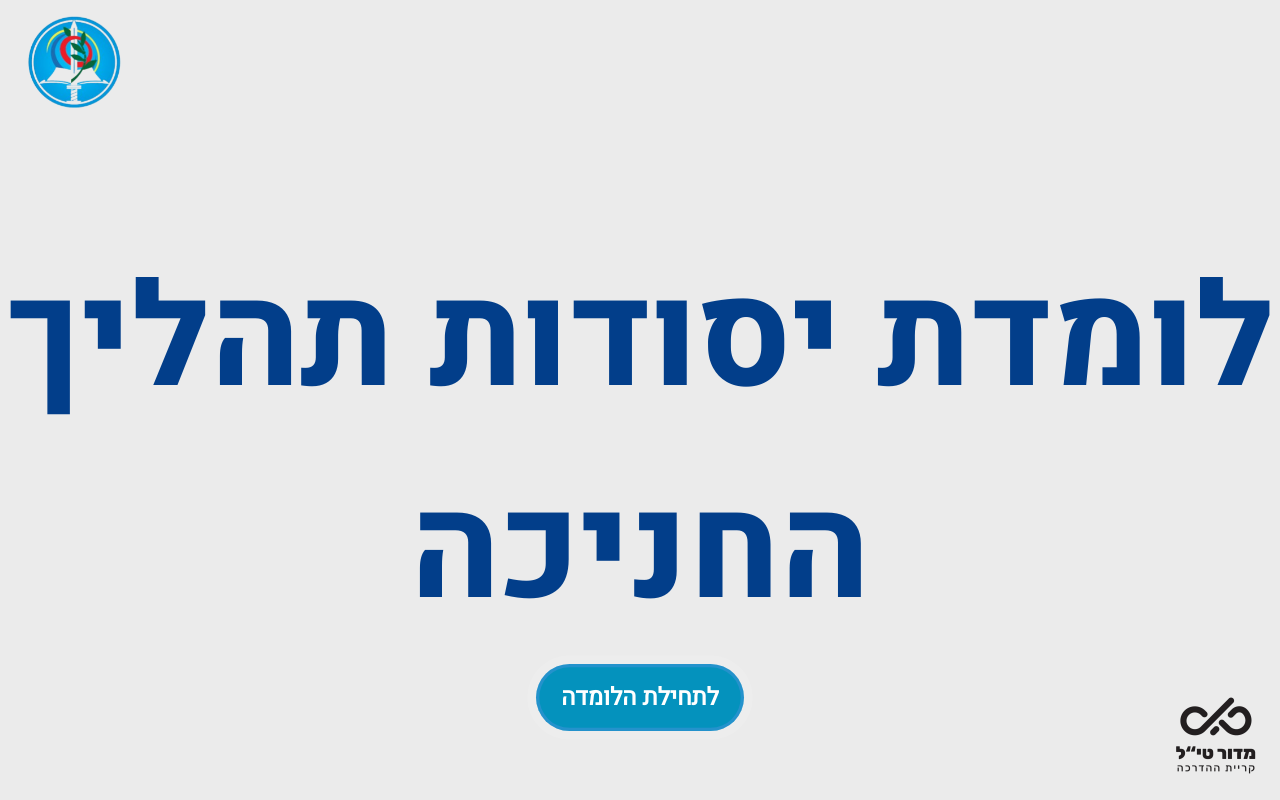
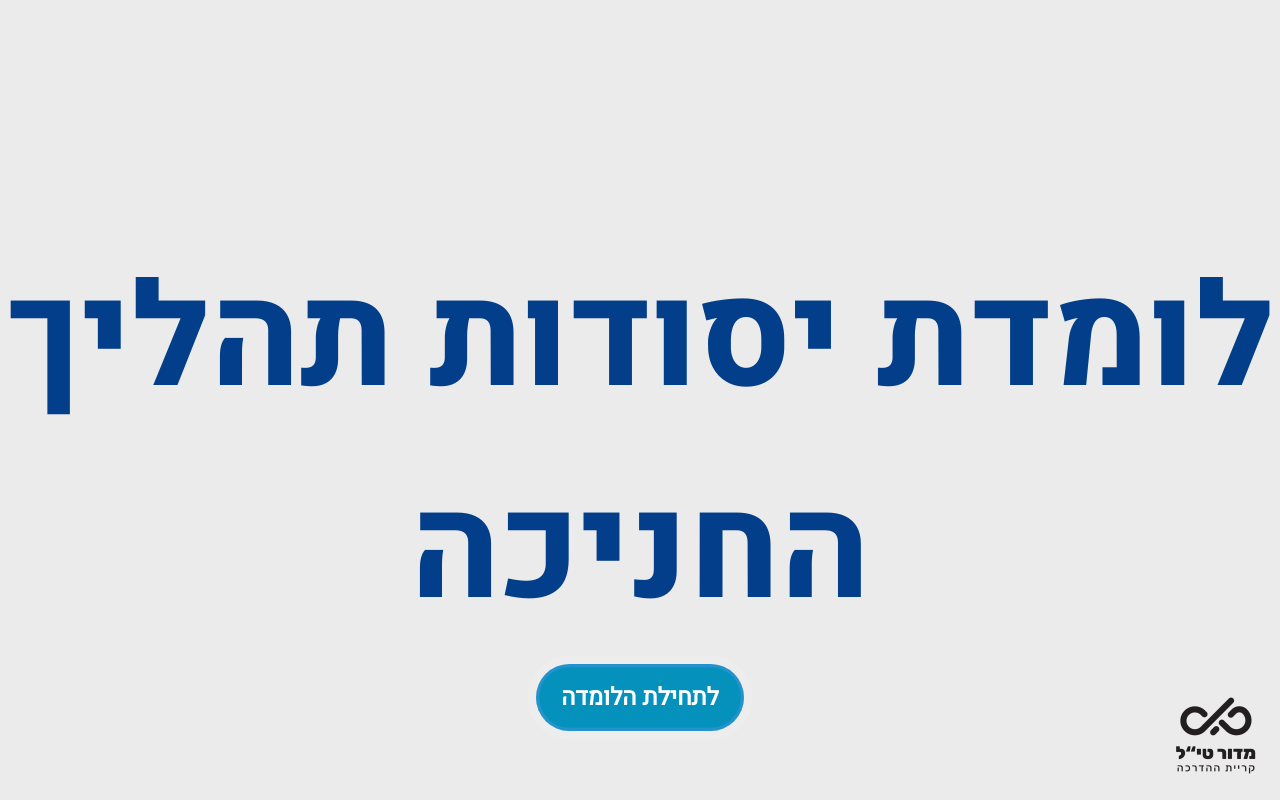
Before and after one commit to madortill/yesodot-hanicha, a Vue app: page / in a window 1280 px wide. Built offline with nearby package versions, Linux system fonts and the light colour scheme.

Commit message:
remove icon

```diff
--- a/src/App.vue
+++ b/src/App.vue
@@ -1,6 +1,6 @@
 <template>
     <div id="app">
-      <img id="icon-bahadim" src="src/assets/media/general/bahadim-icon.png" alt="bahadim"/>
+      <!-- <img id="icon-bahadim" src="src/assets/media/general/bahadim-icon.png" alt="bahadim"/> -->
       <img id="icon-til" src="src/assets/media/general/til.png" alt="bahadim"/>
       <start-screen v-if="page===1" @switch-screen="switchPage"></start-screen>
       <introduction v-if="page===2" @switch-screen="switchPage"></introduction>
```
Also changed, not shown: src/assets/media/general/bahadim-icon.png (deleted).
